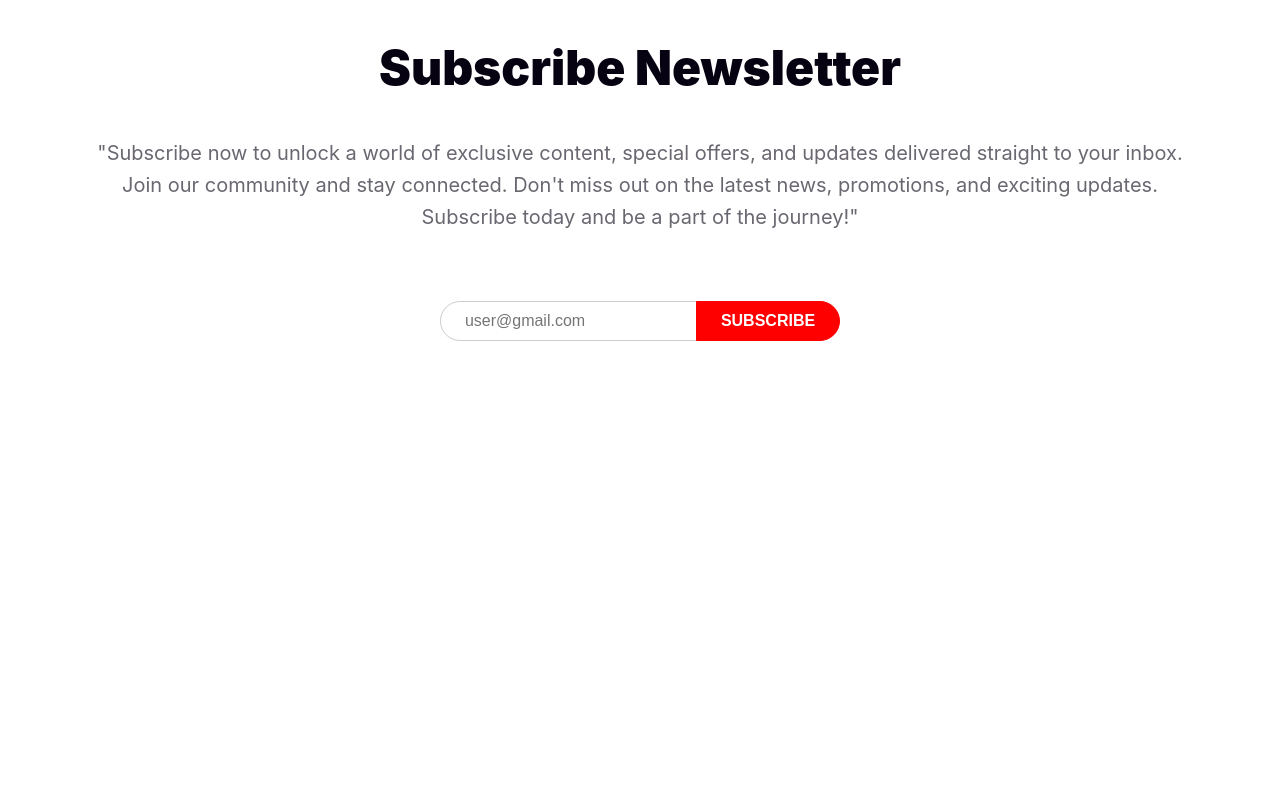
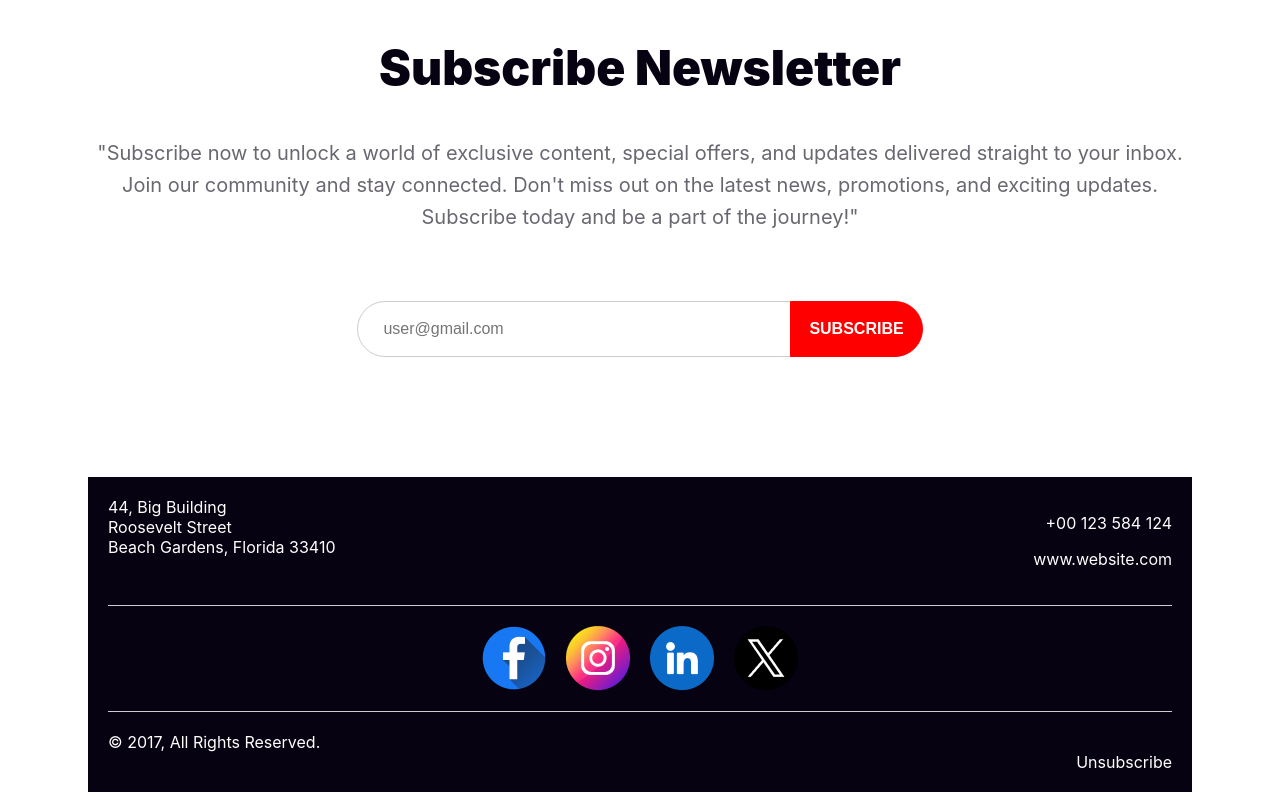
Before and after one commit to afiaafifa/B9-A1, a plain HTML site: page index.html in a window 1280 px wide. Shown: the part 6813-7613 px from the top of the page. Before the commit the page ends 7162 px from the top, so only its background shows below. Drawn offline with Linux system fonts and the light colour scheme.

Commit message:
added footer

```diff
--- a/index.html
+++ b/index.html
@@ -128,7 +128,35 @@
 
 
     <footer>
-
+        <footer class="footer">
+            <div class="footer-content">
+                <div class="address">
+                    44, Big Building<br>
+                    Roosevelt Street<br>
+                    Beach Gardens, Florida 33410
+                </div>
+                <div class="contact">
+                    <p class="phone">+00 123 584 124</p>
+                    <p class="website">www.website.com</p>
+                </div>
+            </div>
+            <div class="line"></div>
+            <div class="social-icons">
+                <!-- Add your social icons here -->
+                <img src="resources/Facebook.png" alt="Social Icon 1">
+                <img src="resources/Instagram.png" alt="Social Icon 2">
+                <img src="resources/Linkedin.png" alt="Social Icon 2">
+                <img src="resources/Twitter.png" alt="Social Icon 2">
+                <!-- Add more icons as needed -->
+            </div>
+            <div class="line"></div>
+            <div class="rights">
+                <p>&copy; 2017, All Rights Reserved.</p>
+            </div>
+            <div class="unsubscribe">
+                <p>Unsubscribe</p>
+            </div>
+        </footer>
     </footer>
 </body>
 </html>
--- a/styles/styles.css
+++ b/styles/styles.css
@@ -431,6 +431,7 @@ padding-bottom: 48px;
     border-radius: 50px 0px 0px 50px;
     margin-right: -1px;
     background-color: #FFF;
+    padding: 18px 200px 18px 25px;
 }
 
 .subscribe-button {
@@ -444,9 +445,66 @@ padding-bottom: 48px;
     border-radius:0px 50px 50px 0px;
     cursor: pointer;
     transition: background-color 0.3s;
+    padding: 18px;
 }
 
 .subscribe-button:hover {
     background-color: #e04b0b;
     border-color: #dc1a05;
 }
+/*footer styles*/
+.footer {
+    background-color: #070211;
+    padding: 20px;
+    text-align: center;
+    margin: 120px 80px 0;
+}
+
+.footer-content {
+    display: flex;
+    justify-content: space-between;
+}
+
+.address {
+    text-align: left;
+    color: #FFF;
+}
+
+.contact {
+    text-align: right;
+    color: #FFF;
+}
+
+.line {
+    border-top: 1px solid #ccc;
+    margin: 20px 0;
+}
+
+.social-icons {
+    display: flex;
+    justify-content: center;
+}
+
+.social-icons img {
+    margin: 0 10px;
+}
+
+.rights,
+.unsubscribe {
+   display: inline;
+    justify-content: space-between;
+    color: #FFF;
+}
+
+.rights p,
+.unsubscribe p {
+    margin: 0;
+}
+.rights{
+    text-align: left
+
+}
+.unsubscribe{
+    text-align: right
+
+}
```
